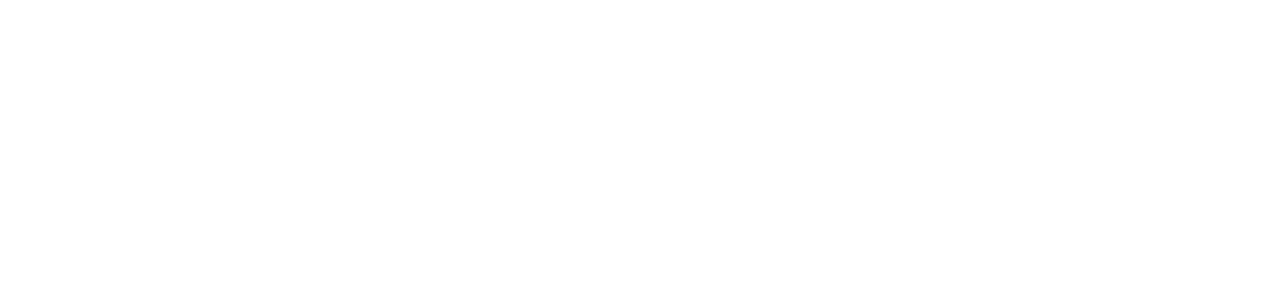
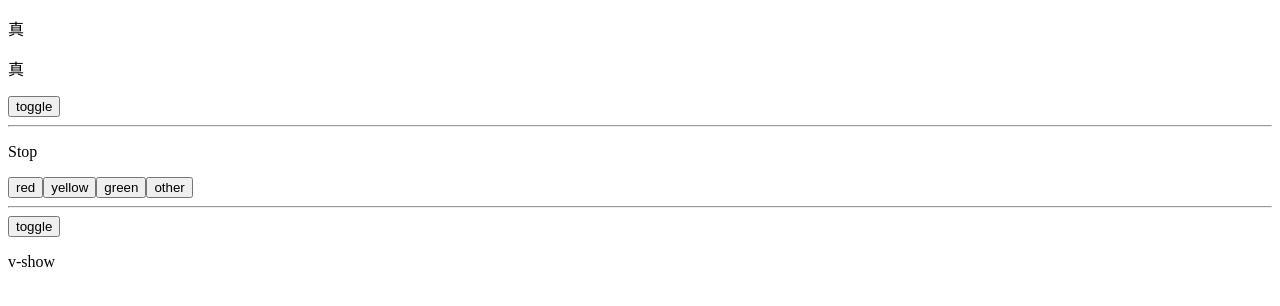
Before and after one commit to pro-soichiro/udemy_vue, a plain HTML site: page section10/index.html in a window 1280 px wide. Drawn offline with nearby package versions, Linux system fonts and the light colour scheme.

Commit message:
[finish] section10

```diff
--- a/section10/index.html
+++ b/section10/index.html
@@ -9,6 +9,24 @@
   </head>
   <body>
     <div id="app">
+      <p>{{ toggle ? "真" : "偽" }}</p>
+      <p v-if="toggle">真</p>
+      <p v-else>偽</p>
+      <button @click="onToggle">toggle</button>
+
+      <hr>
+      <p v-if="color === 'red'">Stop</p>
+      <p v-else-if="color === 'yellow'">cantion</p>
+      <p v-else-if="color === 'green'">Go</p>
+      <p v-else>other............</p>
+      <button @click="red">red</button>
+      <button @click="yellow">yellow</button>
+      <button @click="green">green</button>
+      <button @click="other">other</button>
+
+      <hr>
+      <button @click="showToggle">toggle</button>
+      <p v-show="show">v-show</p>
 
     </div>
 
--- a/section10/js/main.js
+++ b/section10/js/main.js
@@ -1,7 +1,29 @@
 const app = Vue.createApp({
   data: () => ({
-
+    toggle: true,
+    color: 'red',
+    show: true,
   }),
+  methods: {
+    onToggle() {
+      this.toggle = !this.toggle
+    },
+    red() {
+      this.color = 'red'
+    },
+    yellow() {
+      this.color = 'yellow'
+    },
+    green() {
+      this.color = 'green'
+    },
+    other() {
+      this.color = 'other'
+    },
+    showToggle() {
+      this.show = !this.show
+    },
+  }
 })
 
 app.mount('#app')
@@ -11,4 +33,18 @@ app.mount('#app')
 
 条件つきレンダリング
 
+v-showはdisplayプロパティを変更できるディレクティブ
+
+# v-ifとv-showの違い
+
+v-if
+- 要素をDOMから削除・追加
+- 高い切り替えコスト
+- v-else, v-else-ifが使用可能
+
+v-show
+- CSS display プロパティ
+- 高い初期描画コスト
+- v-else, v-else-ifが使えない
+
 */
```
